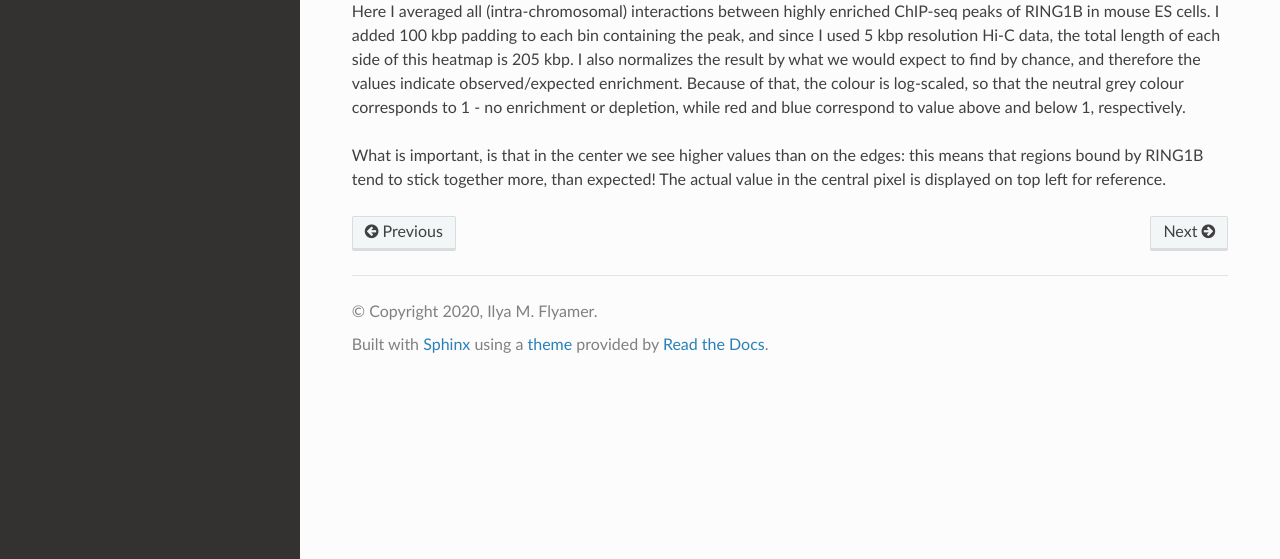
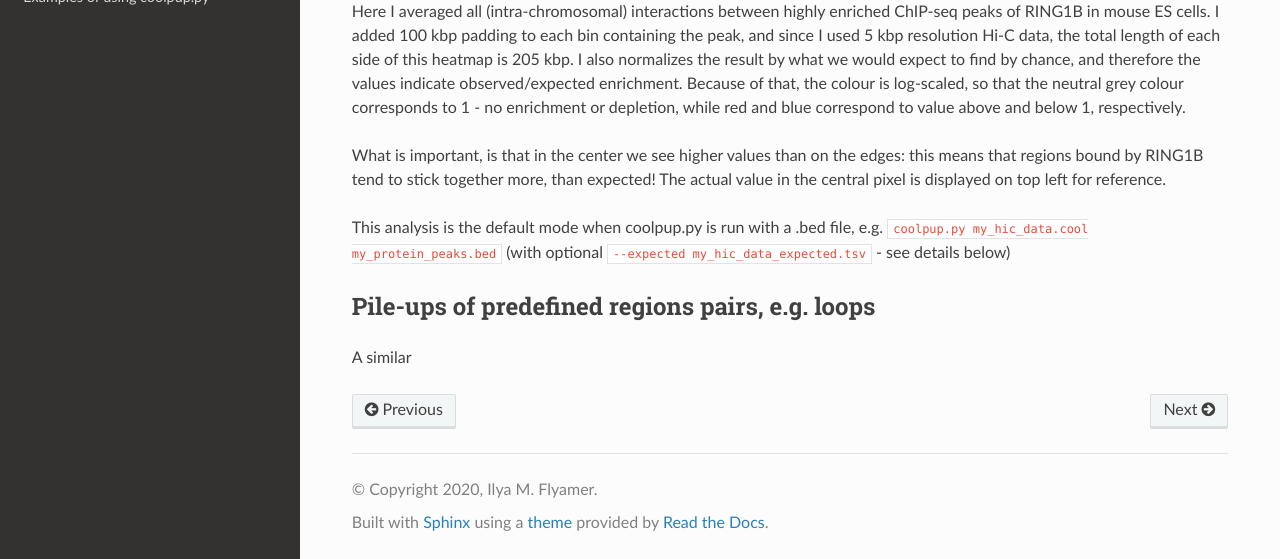
Before and after one commit to open2c/coolpuppy, a Sphinx documentation site: the page built from docs/source/walkthrough.md, in a window 1280 px wide and 900 px high, scrolled down 1405 px, cut to the strip 341-900 px from the top of the window. Built offline with Sphinx 7.4.7 and the Read the Docs theme 2.0.0, drawn with Linux system fonts in a browser that asks for light colours; some of the changed text lies outside the part shown.

```diff
--- a/docs/source/walkthrough.md
+++ b/docs/source/walkthrough.md
@@ -12,7 +12,7 @@ Hi-C data is a a matrix, not a linear track!
 Therefore instead of a linear plot, pileups are usually represented as heatmaps - by mapping
 values of different pixels in the average matrix to specific colours.
 
-## Interactions between a set of regions
+## Pile-ups of interactions between a set of regions
 
 For example, we can again start with ChIP-seq peaks, but instead of averaging ChIP-seq data around them,
 combine them with Hi-C data and check whether these regions are often found in proximity to each other. The algorithm is simple:
@@ -34,3 +34,10 @@ grey colour corresponds to 1 - no enrichment or depletion, while red and blue co
 
 What is important, is that in the center we see higher values than on the edges: this means that regions
 bound by RING1B tend to stick together more, than expected! The actual value in the central pixel is displayed on top left for reference.
+
+This analysis is the default mode when coolpup.py is run with a .bed file, e.g.
+``coolpup.py my_hic_data.cool my_protein_peaks.bed`` (with optional ``--expected my_hic_data_expected.tsv`` - see details below)
+
+## Pile-ups of predefined regions pairs, e.g. loops
+
+A similar
```
Also changed, not shown: docs/source/figs/chip_profile.png, docs/source/figs/example_pileup.png, docs/source/figs/local_quant.png, docs/source/figs/loopability.png, docs/source/figs/new_grid_loop_quant.png.
